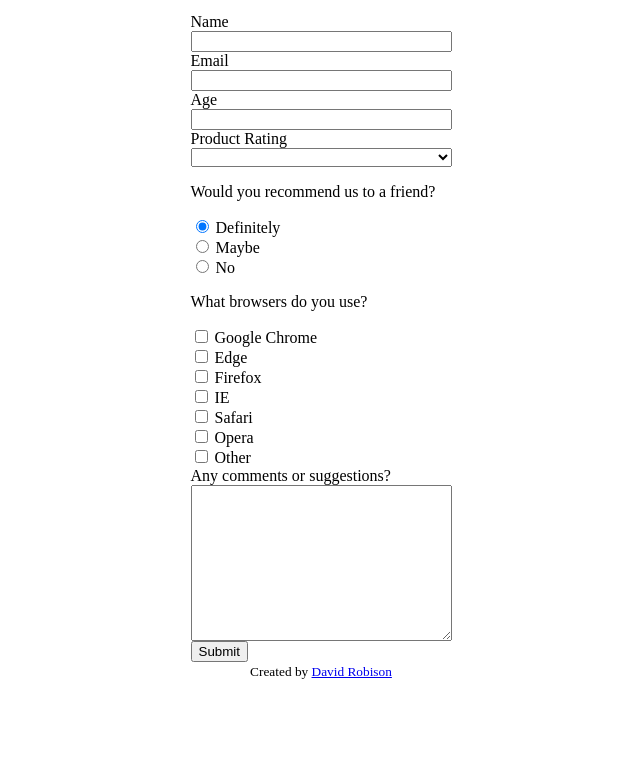
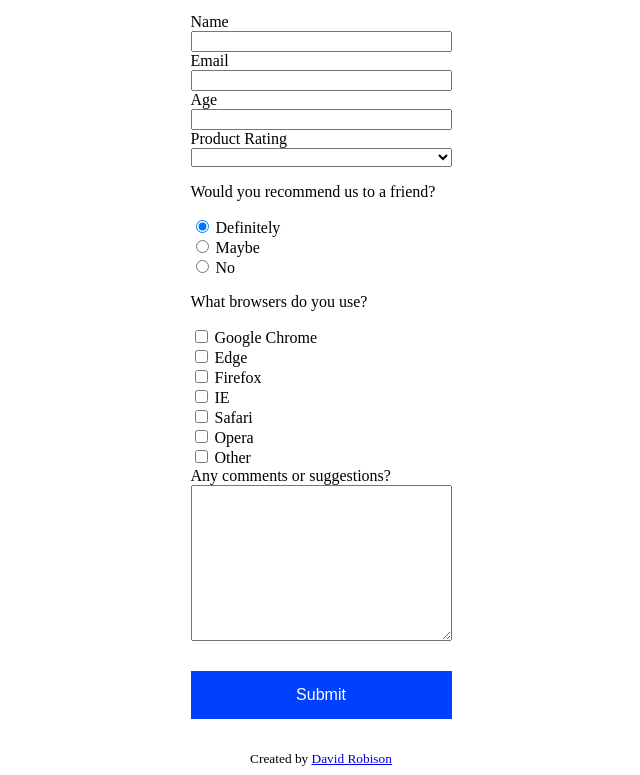
Before and after one commit to robisonwebdev/Survey-Form, a plain HTML site: page index.html in a window 1280 px wide. Shown: the part 109-884 px from the top of the page, without its empty margins (319-959 px from the left). Before the commit the page ends 800 px from the top, so only its background shows below. Drawn offline with Linux system fonts and the light colour scheme.

Commit message:
Styled submit button

```diff
--- a/style.css
+++ b/style.css
@@ -5,7 +5,18 @@ main, footer {
     align-items: center;
 }
 
-#name-div, #email-div, #number-div, #dropdown-div, #comments-div {
+#name-div, #email-div, #number-div, #dropdown-div, #comments-div, #btn-div {
     display: flex;
     flex-direction: column;
 }
+
+#submit {
+    background-color:#0040ff;
+    border: none;
+    color: white;
+    font-size: 16px;
+    margin: 30px 0;
+    padding-top: 15px;
+    padding-bottom: 15px;
+    text-align: center;
+}
```
